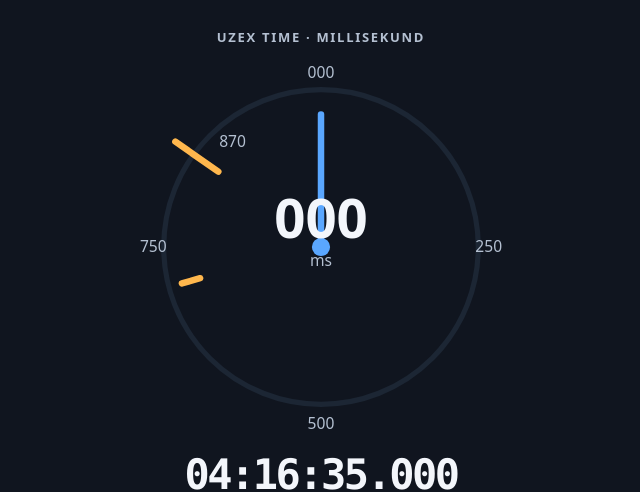
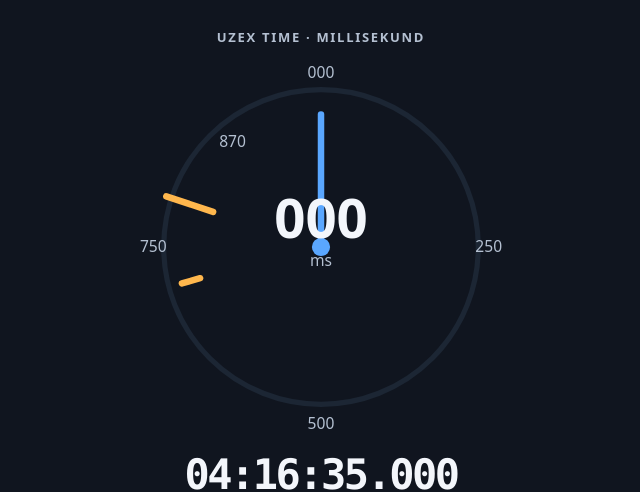
Before and after one commit to saidkomilkarimov98-droid/uzex-time, a website: page index.html in a window 1280 px wide. Shown: the top 492 px of the page, without its empty margins (319-959 px from the left). Drawn offline with Linux system fonts and the light colour scheme; no server answers.

Commit message:
Update index.html

```diff
--- a/index.html
+++ b/index.html
@@ -14,7 +14,7 @@
     <div class="dial-wrap" aria-label="Har bir soniyada to‘liq aylanadigan millisekund soati">
       <svg class="dial" viewBox="0 0 300 300" role="img" aria-label="To‘q sariq belgi 800 millisekundni ko‘rsatadi">
         <circle class="dial-ring" cx="150" cy="150" r="121"></circle>
-     <line class="target-mark" x1="38" y1="69" x2="71" y2="92"></line>
+     <line class="target-mark" x1="31" y1="111" x2="67" y2="123"></line>
 <line class="target-mark" x1="43" y1="178" x2="57" y2="174"></line>
         <text class="dial-mark" x="82" y="73">870</text>
         <text class="dial-mark" x="150" y="20">000</text><text class="dial-mark" x="279" y="154">250</text><text class="dial-mark" x="150" y="290">500</text><text class="dial-mark" x="21" y="154">750</text>
```
